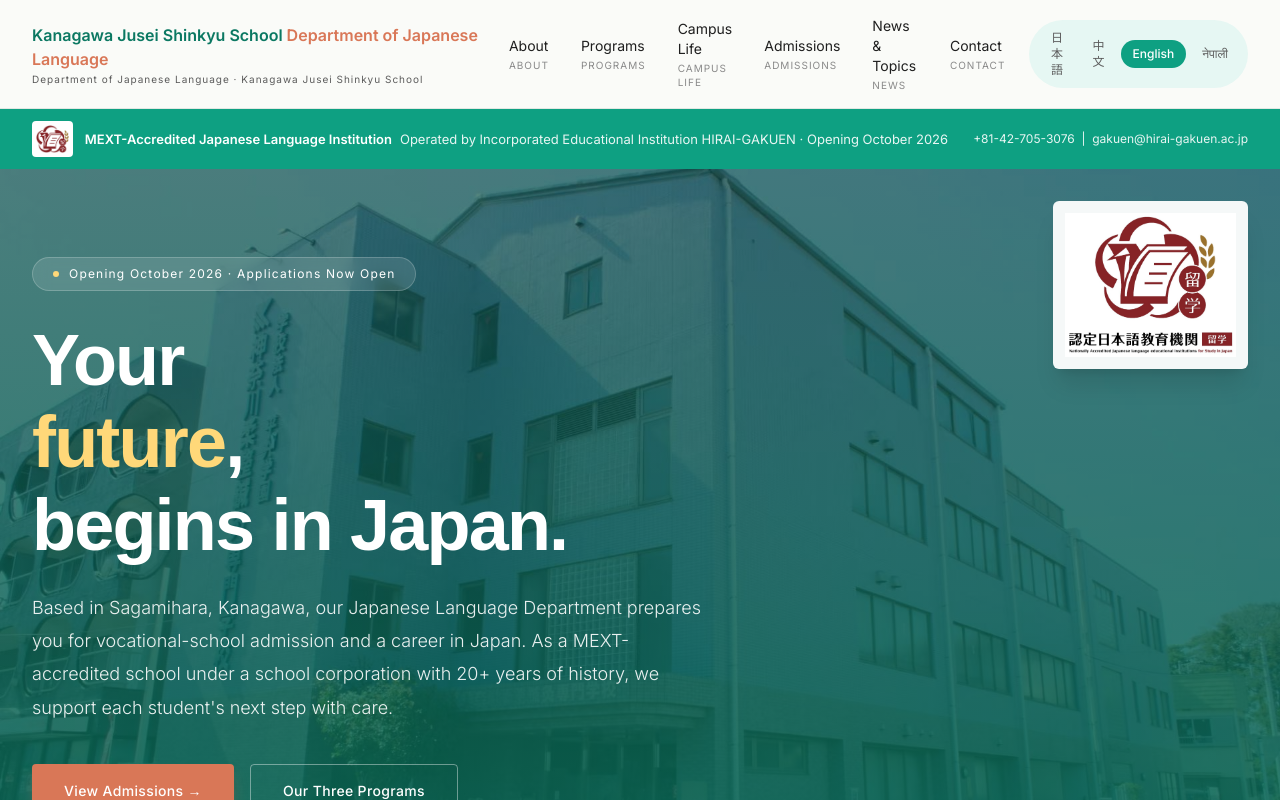
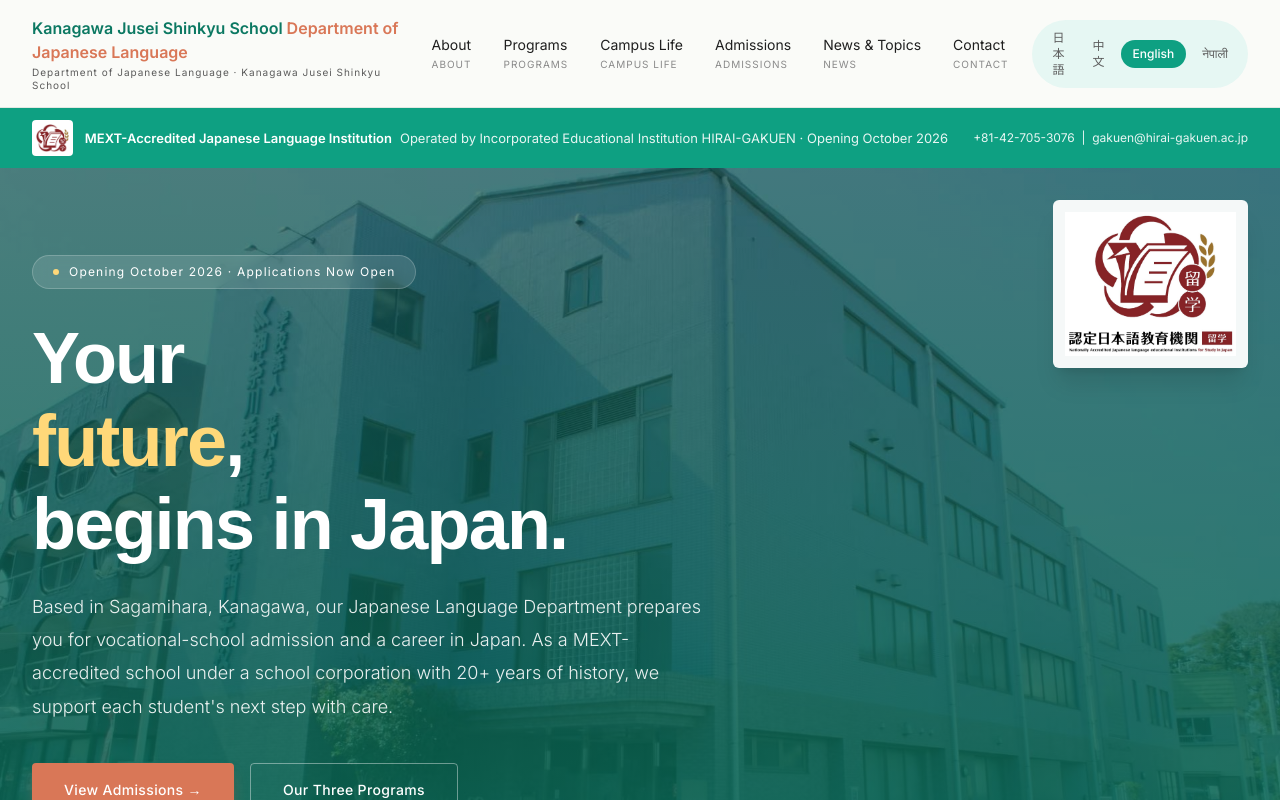
Before and after one commit to thqiu12/kanaju_japanese, a Next.js app: page /en in a window 1280 px wide. Shown: the top 800 px of the page. Built offline with nearby package versions, Linux system fonts and the light colour scheme; no server answers.

Commit message:
Header nav: prevent text wrap with whitespace-nowrap, tighter gap on lg/xl

```diff
--- a/src/components/Header.tsx
+++ b/src/components/Header.tsx
@@ -28,15 +28,15 @@ export default async function Header() {
         </Link>
 
         <nav className="hidden lg:block" aria-label="Primary">
-          <ul className="flex items-center gap-8">
+          <ul className="flex items-center gap-6 xl:gap-8">
             {navItems.map((item) => (
               <li key={item.href}>
                 <Link
                   href={item.href}
-                  className="group block text-sm text-text transition-colors hover:text-accent-warm"
+                  className="group block whitespace-nowrap text-sm text-text transition-colors hover:text-accent-warm"
                 >
                   {item.label}
-                  <span className="mt-0.5 block text-[10px] tracking-[0.1em] text-text-light">
+                  <span className="mt-0.5 block whitespace-nowrap text-[10px] tracking-[0.1em] text-text-light">
                     {item.sub}
                   </span>
                 </Link>
```
